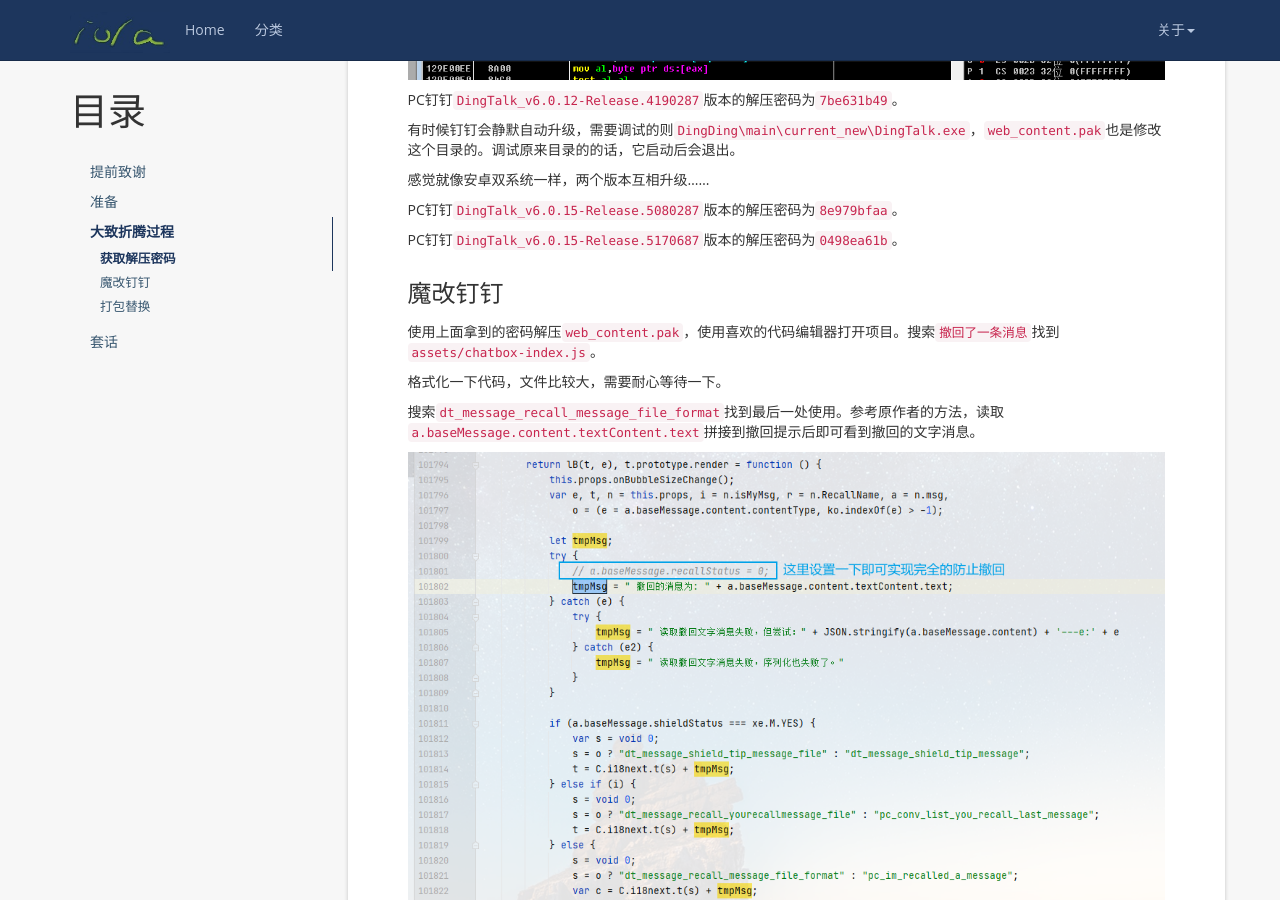
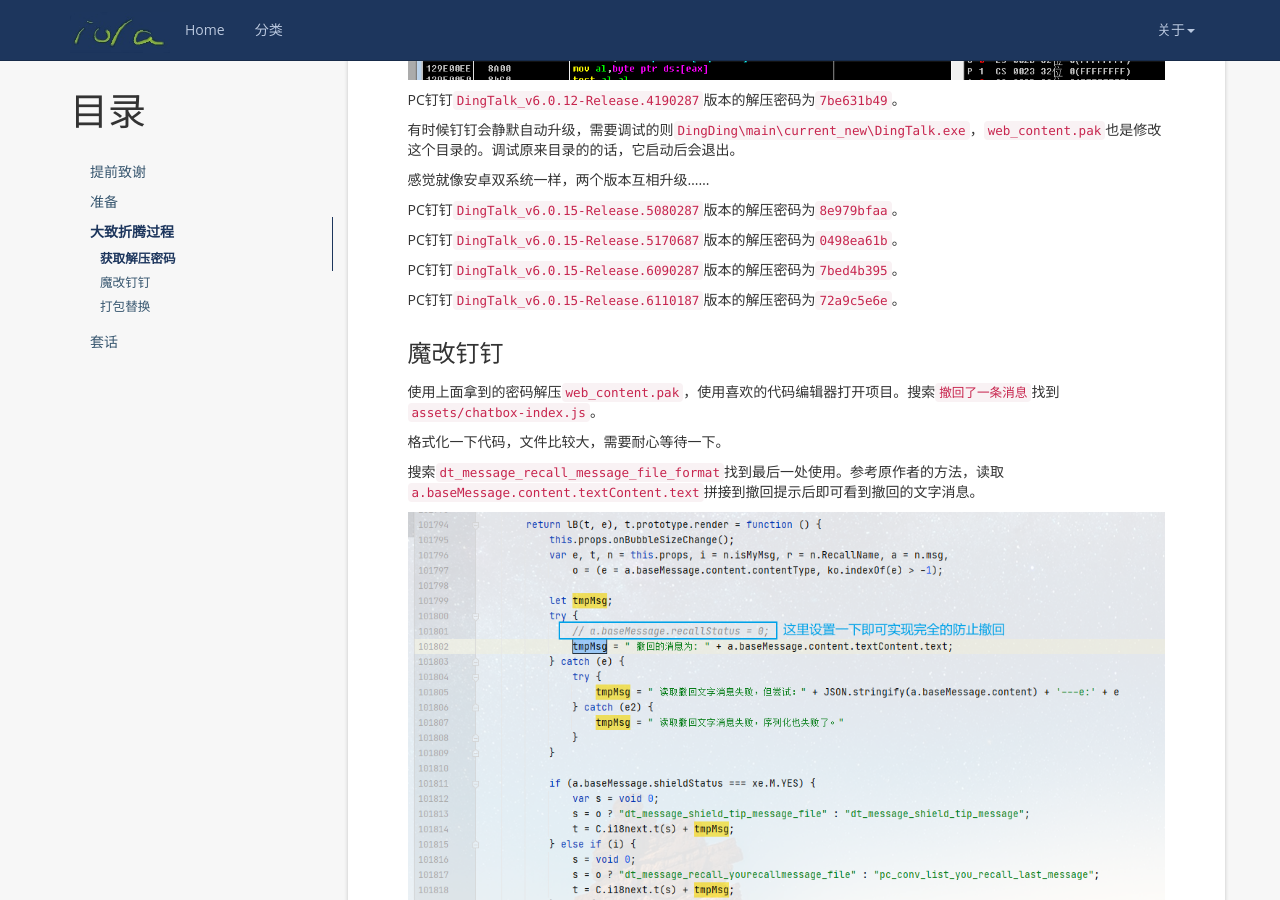
Before and after one commit to iola1999/iola1999.github.io, a Jekyll site: the page built from _posts/2021-01-21-DingTalk-mod.markdown, in a window 1280 px wide and 900 px high, scrolled down 1905 px. Built offline with Jekyll 4.4.1, drawn with Linux system fonts in a browser that asks for light colours; nearby versions of some CDN libraries; comment, search, counter and statistics services are not loaded.

Commit message:
dingtalk

```diff
--- a/_posts/2021-01-21-DingTalk-mod.markdown
+++ b/_posts/2021-01-21-DingTalk-mod.markdown
@@ -63,6 +63,10 @@
 
 PC钉钉`DingTalk_v6.0.15-Release.5170687`版本的解压密码为`0498ea61b`。
 
+PC钉钉`DingTalk_v6.0.15-Release.6090287`版本的解压密码为`7bed4b395`。
+
+PC钉钉`DingTalk_v6.0.15-Release.6110187`版本的解压密码为`72a9c5e6e`。
+
 ### 魔改钉钉
 
 使用上面拿到的密码解压`web_content.pak`，使用喜欢的代码编辑器打开项目。搜索`撤回了一条消息`找到`assets/chatbox-index.js`。
```
